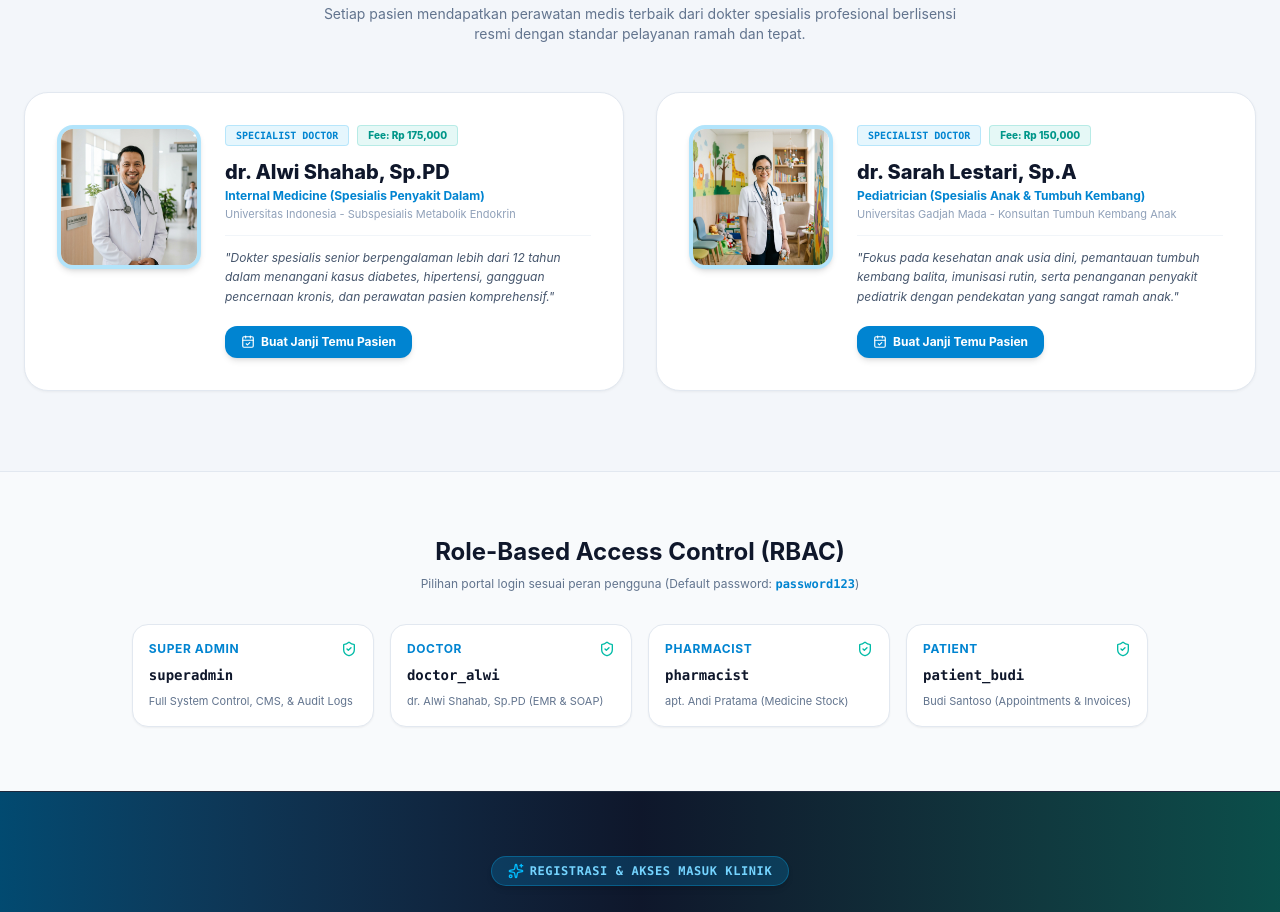
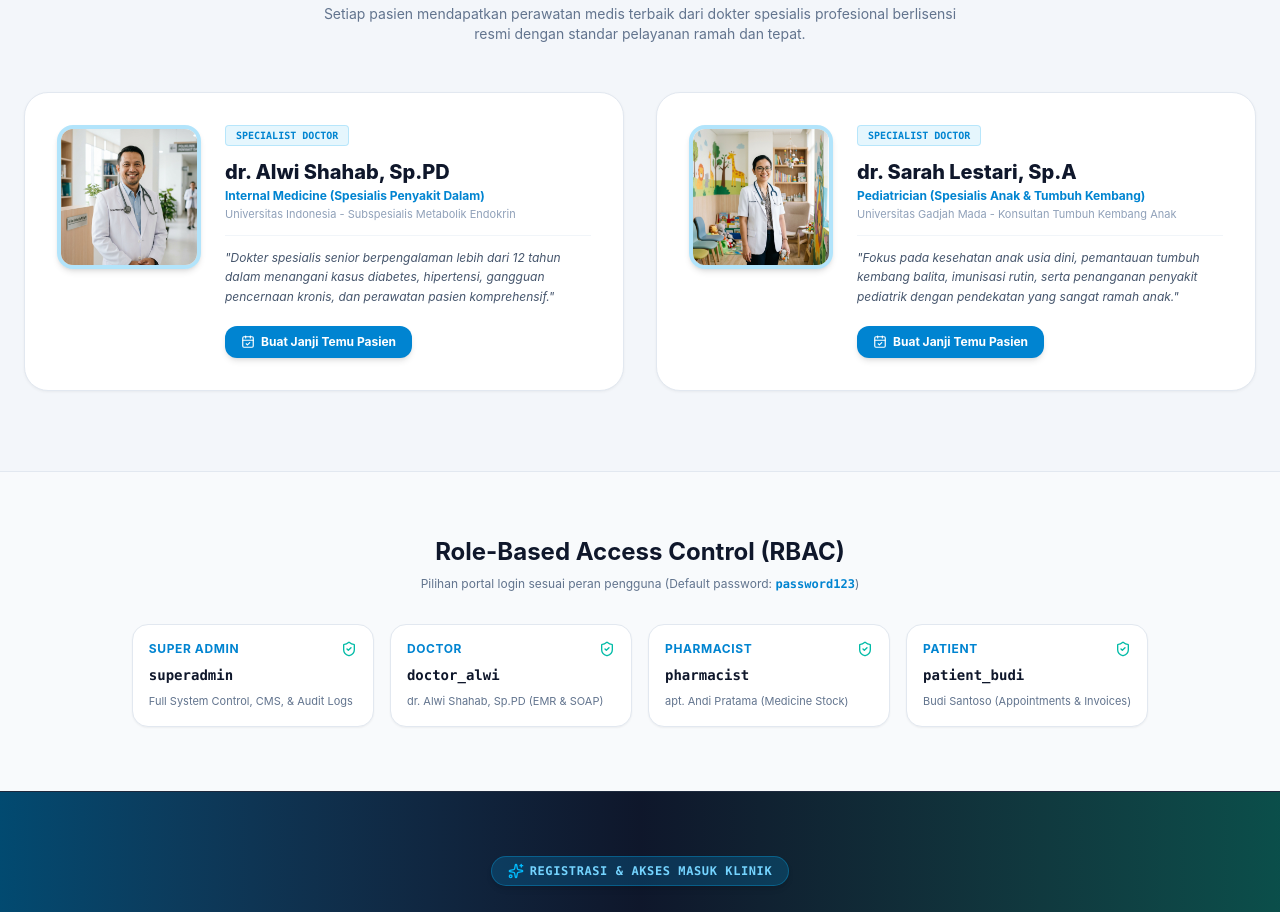
Before and after one commit to randyfp21/ProjectKlinikAlwi, a React (Vite) app in the folder frontend/: page / in a window 1280 px wide. Shown: the part 2600-3512 px from the top of the page. Built offline with nearby package versions, Linux system fonts and the light colour scheme; no server answers.

Commit message:
fix: Hide doctor fee badge on Landing Page featured doctors section

```diff
--- a/frontend/src/pages/LandingPage.tsx
+++ b/frontend/src/pages/LandingPage.tsx
@@ -356,9 +356,6 @@ export const LandingPage: React.FC = () => {
                     <span className="px-2.5 py-0.5 rounded bg-sky-500/10 text-sky-600 dark:text-sky-400 border border-sky-500/20 text-[10px] font-bold font-mono">
                       SPECIALIST DOCTOR
                     </span>
-                    <span className="px-2.5 py-0.5 rounded bg-teal-500/10 text-teal-600 dark:text-teal-400 border border-teal-500/20 text-[10px] font-extrabold">
-                      Fee: Rp {doc.consultationFee.toLocaleString()}
-                    </span>
                   </div>
 
                   <div>
```
